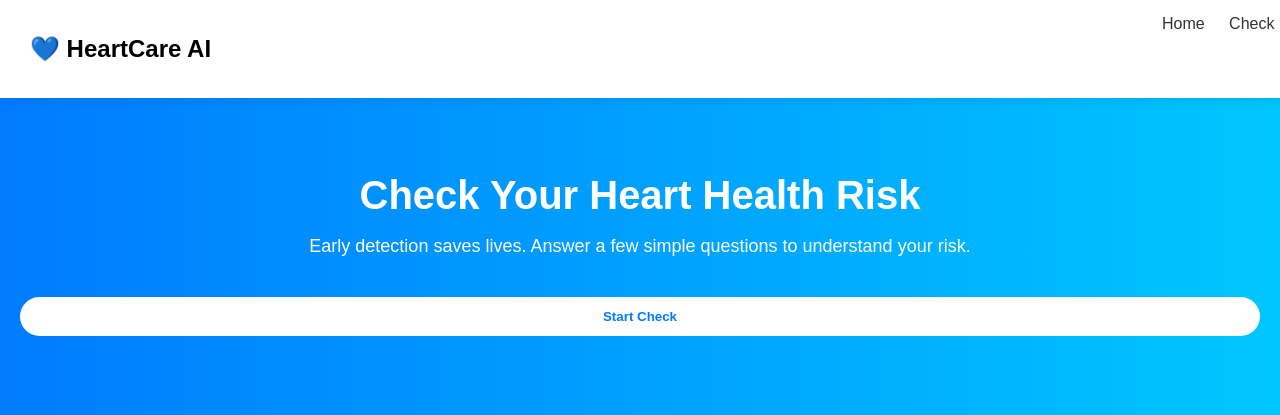
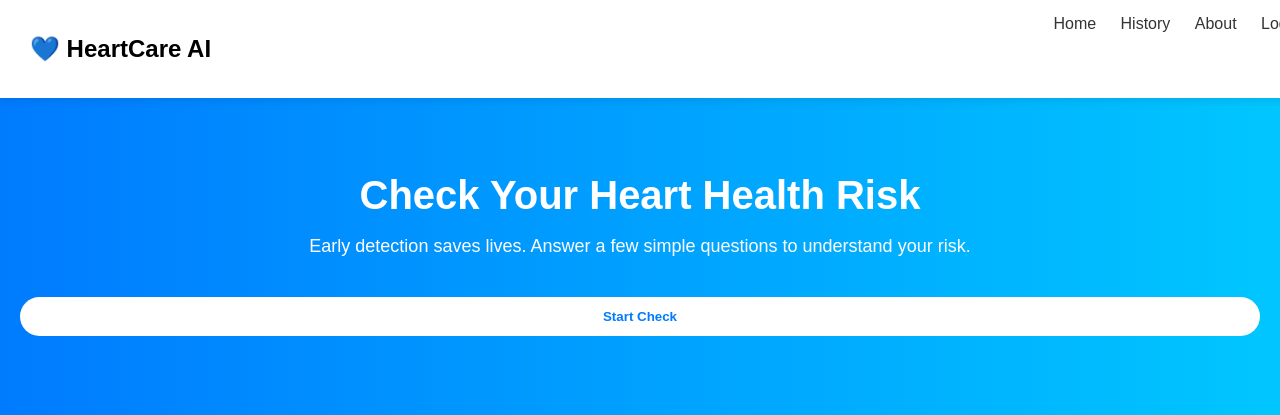
Before and after one commit to dfrancisdev/heart-disease-predictor, a Flask app: template templates/home.html in a window 1280 px wide. Shown: the top 415 px of the page. Run offline with Flask 3, Linux system fonts and the light colour scheme; the template is opened without the code that fills it, so the values that code supplies are empty; parts of the project's set-up code (start-up, migrations or seed data) failed here and were passed over.

Commit message:
Update home.html

```diff
--- a/templates/home.html
+++ b/templates/home.html
@@ -10,8 +10,10 @@
     <nav>
       <h2>💙 HeartCare AI</h2>
       <div>
-        <a href="#home">Home</a>
-        <a href="#check">Check Risk</a>
+        <a href="/">Home</a>
+        <a href="/history">History</a>
+        <a href="/about">About</a>
+        <a href="/logout">Logout</a>
       </div>
     </nav>
 
```
